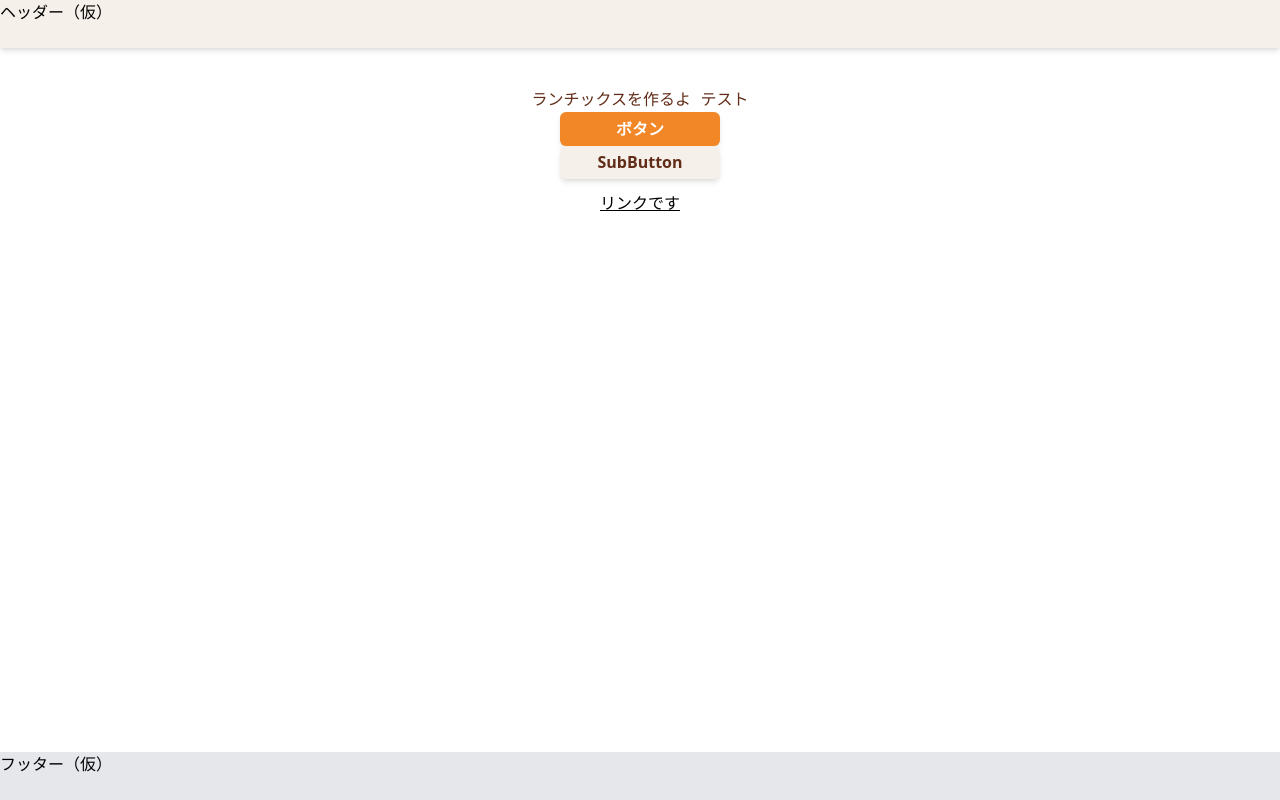
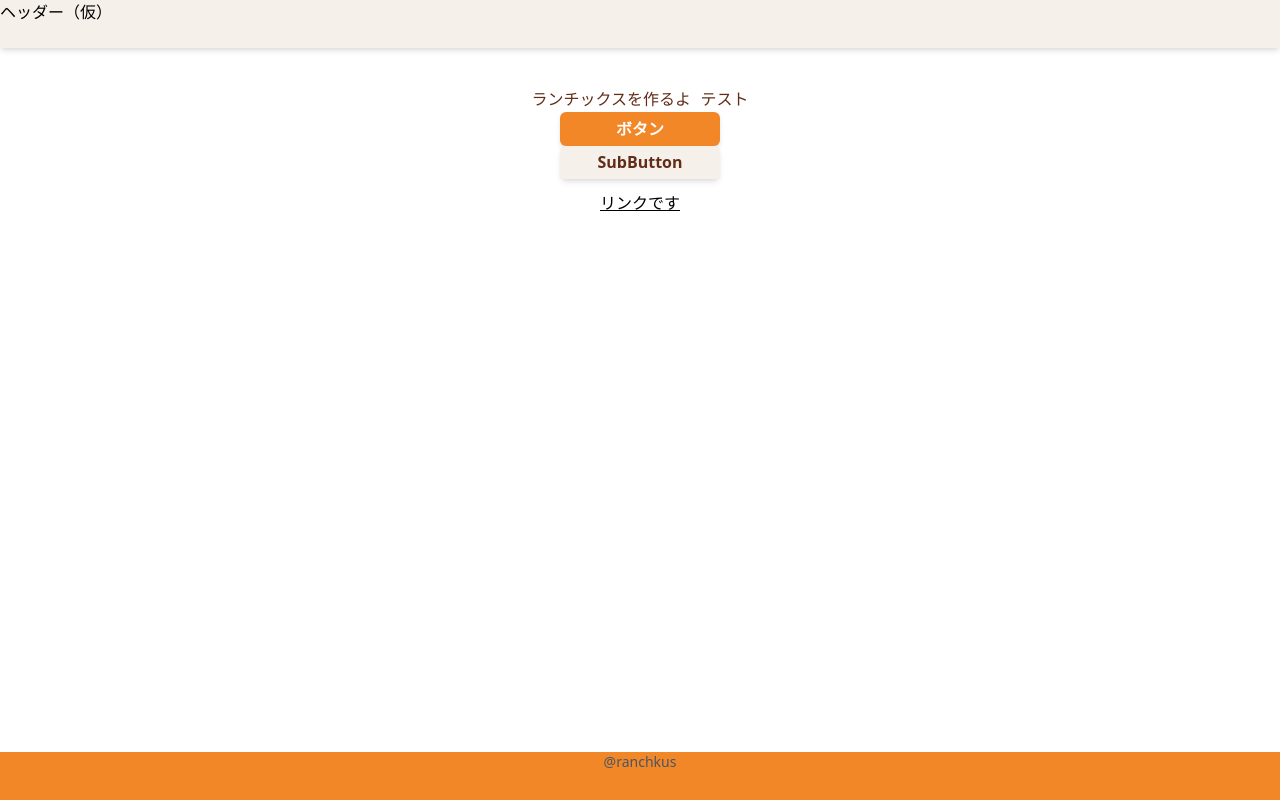
Before and after one commit to suzu1997/rakus-sns-app, a Next.js app: page / in a window 1280 px wide. Built offline with nearby package versions, Linux system fonts and the light colour scheme.

Commit message:
footer完成

```diff
--- a/src/components/Footer.tsx
+++ b/src/components/Footer.tsx
@@ -1,9 +1,18 @@
 import { memo, FC } from "react";
 
 export const Footer: FC = memo(() => {
+  const style = {
+    display: "flex",
+    justifyContent: "center",
+    alignItem: "center",
+  };
+
   return (
-    <footer className="h-12 w-full shadow-md bg-gray-200">
-      フッター（仮）
+    <footer
+      className="h-12 w-full shadow-md bg-basic text-sm text-gray-600"
+      style={style}
+    >
+      @ranchkus
     </footer>
   );
 });
```
